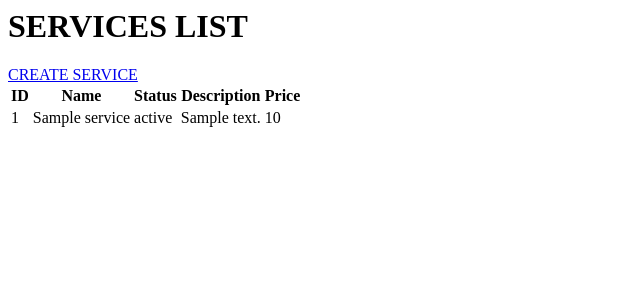
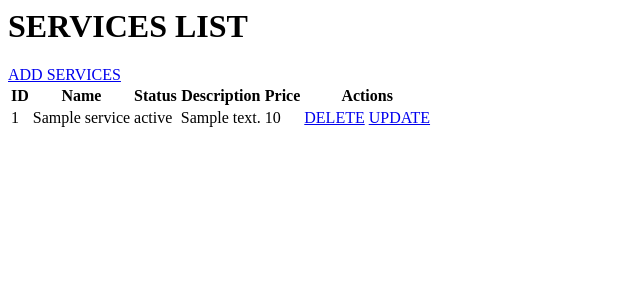
Before and after one commit to 7990691553/26_INTERNSHIP_DJANGO_PROJECT, a Django app: page /services/serviceList/ in a window 1280 px wide. Shown: the top 300 px of the page, without its empty margins (0-640 px from the left). Run offline with Django 5.2, Linux system fonts and the light colour scheme; tables that the repository leaves empty hold one stand-in row (values such as "Sample post").

Commit message:
UPDATE & DELETE operations performed in 'services' application - 13th Feb's TASK completed

```diff
--- a/learning26/services/urls.py
+++ b/learning26/services/urls.py
@@ -3,5 +3,7 @@ from . import views
 
 urlpatterns = [
     path('serviceList/', views.serviceList,name="serviceList"),
-    path('createService/',views.createService,name="createService")
+    path('createService/',views.createService,name="createService"),
+    path("deleteService/<int:id>",views.deleteService,name="deleteService"),
+    path("updateService/<int:id>",views.updateService,name="updateService")
 ]
--- a/learning26/services/views.py
+++ b/learning26/services/views.py
@@ -4,7 +4,7 @@ from .forms import ServiceForm
 
 # Create your views here.
 def serviceList(request):
-    services = Service.objects.all()
+    services = Service.objects.all().order_by("id").values()
     return render(request, 'services/serviceList.html', {"services":services})
 
 def createService(request):
@@ -21,3 +21,24 @@ def createService(request):
         form = ServiceForm() #form object
 
     return render(request,"services/createService.html",{"form":form})
+
+def deleteService(request,id):
+    #delete from services where id = 1
+    print("id from url = ",id)
+    Service.objects.filter(id=id).delete()
+    #return HttpResponse("SERVICE DELETED SUCCESSFULLY...")
+    #employee list redirecr
+    return redirect("serviceList") #url --> name -->
+
+#update --->
+def updateService(request,id):
+    #database existing user... id -->
+    service = Service.objects.get(id=id) #select * from service where id = 1
+
+    if request.method == "POST":
+        form = ServiceForm(request.POST,instance=service)
+        form.save()
+        return redirect("serviceList")
+    else:
+        form = ServiceForm(instance=service)
+        return render(request,"services/updateService.html",{"form":form})
--- a/learning26/templates/services/serviceList.html
+++ b/learning26/templates/services/serviceList.html
@@ -1,5 +1,5 @@
 <h1>SERVICES LIST</h1>
-<a href ="{% url 'createService' %}">CREATE SERVICE</a>
+<a href ="{% url 'createService' %}">ADD SERVICES</a>
 
 <table>
     <thead>
@@ -9,6 +9,7 @@
             <th>Status</th>
             <th>Description</th>
             <th>Price</th>
+            <th>Actions</th>
         </tr>
     </thead>
     <tbody>
@@ -19,6 +20,10 @@
             <td>{{service.status}}</td>
             <td>{{service.description}}</td>
             <td>{{service.price}}</td>
+            <td>
+                <a href="{% url 'deleteService' service.id %}">DELETE</a>
+                <a href="{% url 'updateService' service.id %}">UPDATE</a>
+            </td>
         </tr>
         {% endfor %}
     </tbody>
--- /dev/null
+++ b/learning26/templates/services/updateService.html
@@ -0,0 +1,5 @@
+<form method ="post">
+    {% csrf_token %}
+    {{form.as_p}}
+    <input type="submit" value="update">
+</form>
```
